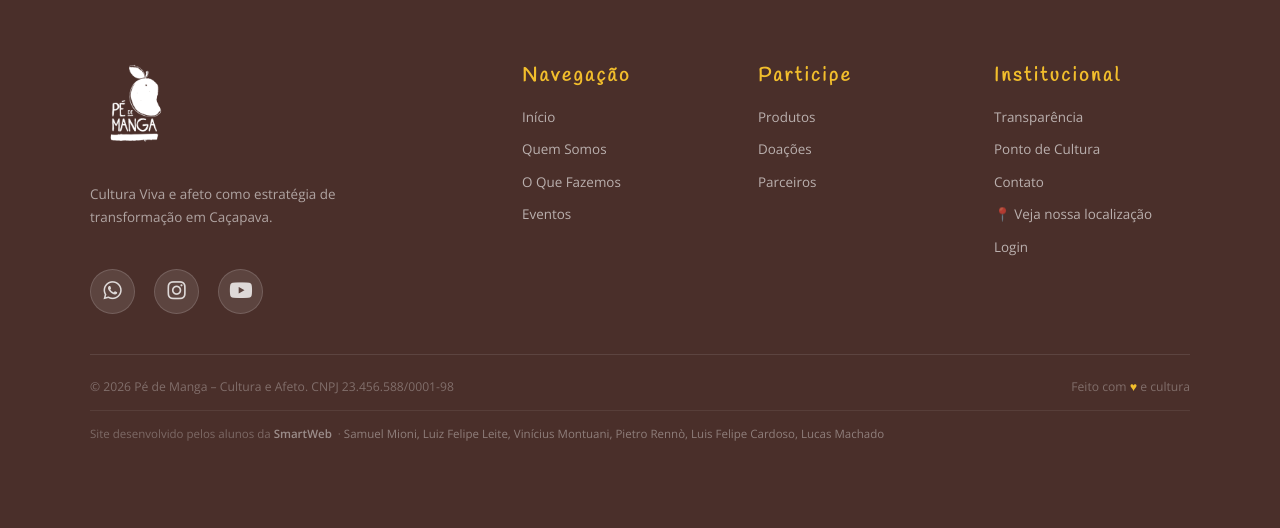
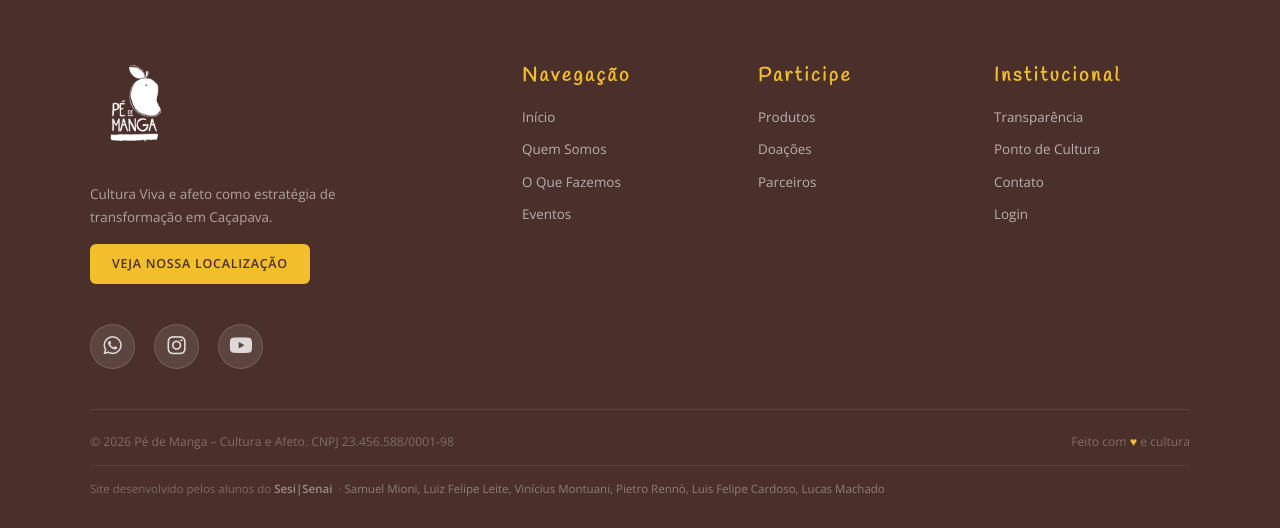
Before and after one commit to pietro-renno/pe-de-manga, a PHP site: page /index.php in a window 1280 px wide. Shown: the part 2221-2749 px from the top of the page. Before the commit the page ends 2662 px from the top, so only its background shows below. Run offline with PHP 8.4, Linux system fonts and the light colour scheme; some web fonts are replaced.

Commit message:
Ajuste do footer com localização atual

```diff
--- a/assets/css/style.css
+++ b/assets/css/style.css
@@ -516,6 +516,31 @@ footer {
   margin-bottom: 12px;
   font-family: "Handlee", cursive;
 }
+
+.btn-footer {
+  margin-top: 15px;
+  display: inline-block;
+  padding: 10px 22px;
+  border-radius: 6px;
+  font-size: 0.78rem;
+  font-weight: 600;
+  letter-spacing: 0.06em;
+  text-transform: uppercase;
+  transition:
+    transform 0.2s,
+    box-shadow 0.2s,
+    background 0.2s;
+  cursor: pointer;
+  border: none;
+  text-align: center;
+  background: var(--amarelo) !important;
+  color: var(--marrom-escuro) !important;
+}
+
+.btn-footer:hover {
+  background: var(--marrom) !important;
+  color: var(--branco) !important;
+}
 .footer-col ul {
   display: flex;
   flex-direction: column;
--- a/includes/footer.php
+++ b/includes/footer.php
@@ -4,6 +4,7 @@
     <div class="footer-brand">
       <img src="./assets/img/logo.png" alt="Pé de Manga" style="filter: brightness(0) invert(1);">
       <p>Cultura Viva e afeto como estratégia de transformação em Caçapava.</p>
+      <a href="https://maps.app.goo.gl/WJmJwxNSUe2Vjo5g7" target="_blank" class="btn-footer">Veja nossa localização</a>
       <div class="social-links">
         <a href="https://wa.me/5512997624486" target="_blank"><i class="fab fa-whatsapp"></i></a>
         <a href="#"><i class="fab fa-instagram"></i></a>
@@ -33,7 +34,6 @@
         <li><a href="transparencia.php">Transparência</a></li>
         <li><a href="https://culturaviva.cultura.gov.br/agente/14621536/" target="_blank">Ponto de Cultura</a></li>
         <li><a href="mailto:<?php echo $c['email']; ?>">Contato</a></li>
-        <li><a href="https://maps.app.goo.gl/WJmJwxNSUe2Vjo5g7" target="_blank">&#128205; Veja nossa localização</a></li>
         <li><a href="./admin/login.php">Login</a></li>
       </ul>
     </div>
@@ -43,7 +43,7 @@
     <span>Feito com <span class="fb-heart">&#9829;</span> e cultura</span>
   </div>
   <div class="footer-devs">
-    <span>Site desenvolvido pelos alunos da <strong>SmartWeb</strong> &nbsp;·&nbsp;</span>
+    <span>Site desenvolvido pelos alunos do <strong>Sesi|Senai</strong> &nbsp;·&nbsp;</span>
     <div class="footer-devs-list">
       <a href="https://github.com/Tomate3181" target="_blank" rel="noopener">Samuel Mioni</a>
       <a href="https://github.com/felipenhoslol" target="_blank" rel="noopener">Luiz Felipe Leite</a>
```
